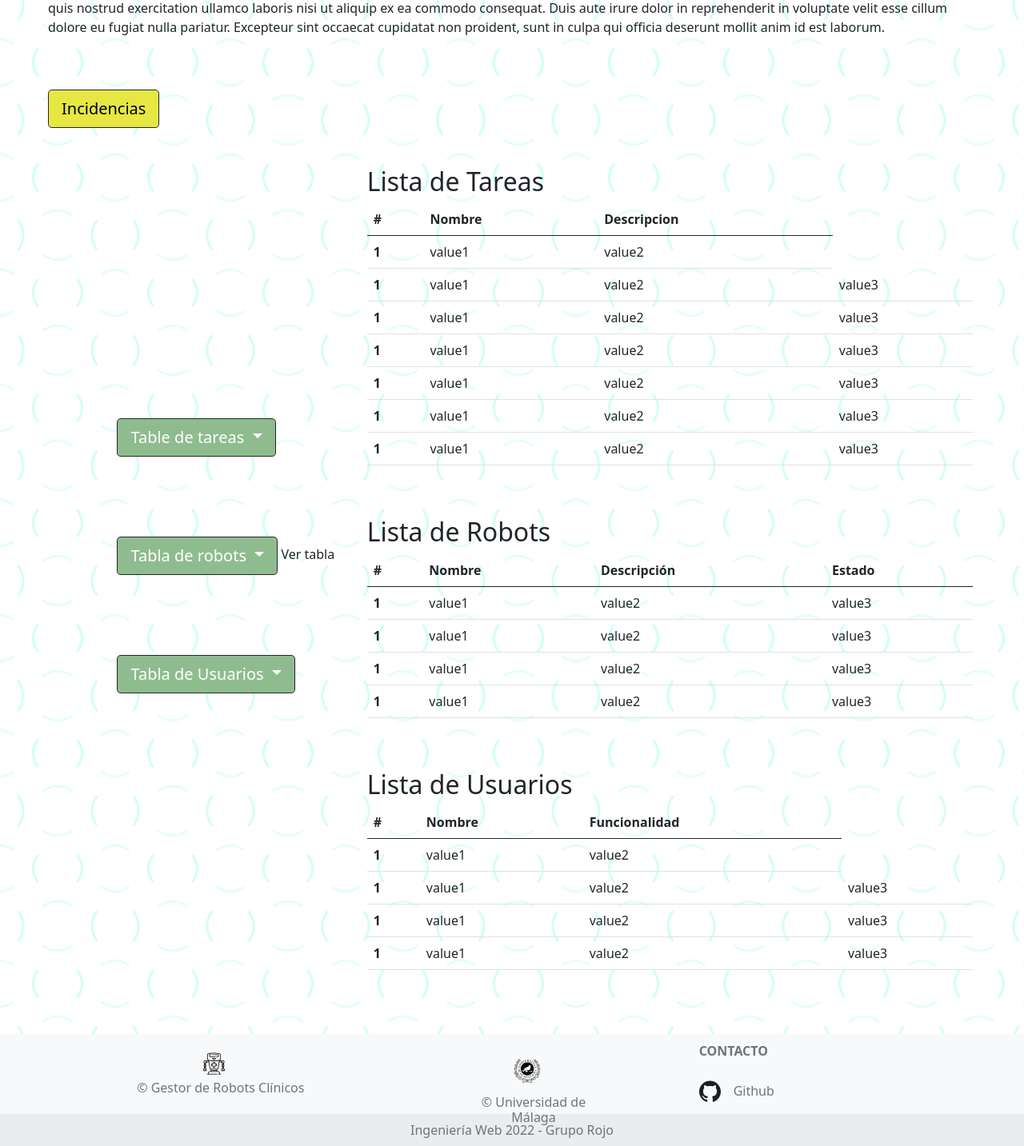
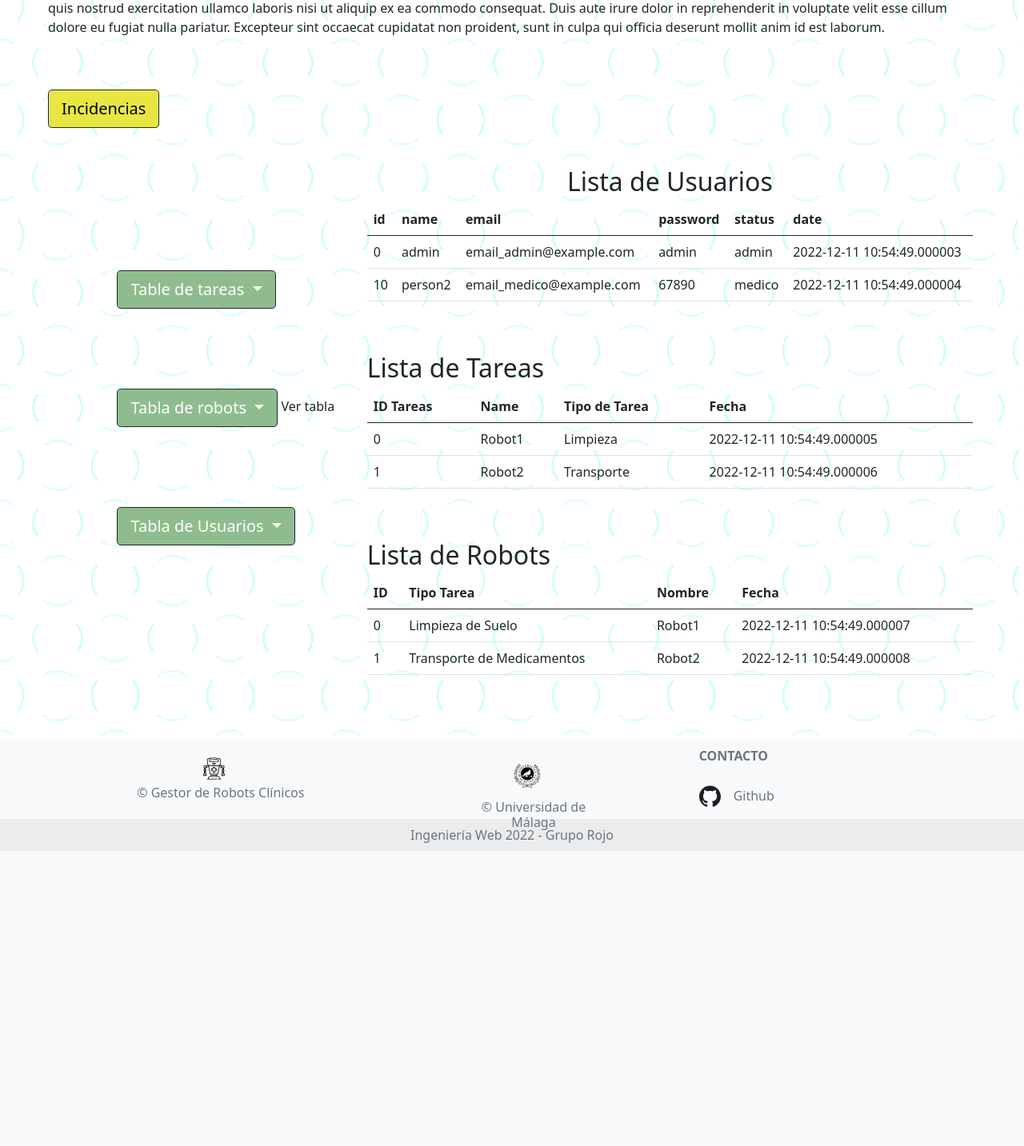
Before and after one commit to jesusaldanamartin/web_engineering, a Flask app: page /admin in a window 1280 px wide. Shown: the part 210-1643 px from the top of the page at 80% size. After the commit the page ends 1274 px from the top, so only its background shows below. Run offline with Flask 3, Linux system fonts and the light colour scheme; some libraries are stand-ins or nearby versions.

Commit message:
plantilla admin muestra los datos y form areglado

```diff
--- a/app.py
+++ b/app.py
@@ -11,7 +11,6 @@ from tkinter import messagebox
 
 
 
-
 app = Flask(__name__)
 app.config['SECRET_KEY'] = 'key'
 app.config['SQLALCHEMY_DATABASE_URI'] = 'sqlite:///database.db'
@@ -22,26 +21,25 @@ with app.app_context():
 
 class Users(db.Model):
     __tablename__ = 'Users'
-    id = db.Column(db.Integer, primary_key=True)
+    id = db.Column(db.String(10), primary_key=True)
     name = db.Column(db.String(150), nullable=False)
     email = db.Column(db.String(120), nullable=False, unique=True)
     password = db.Column(db.String(20), nullable=False)
     status = db.Column(db.String(20), nullable=False)
-    date_added = db.Column(db.DateTime, default=datetime.utcnow)
+    date = db.Column(db.DateTime, default=datetime.utcnow)
 
     def __repr__(self):
-        return self.status
+        return f"<User id={self.id} name={self.name} email={self.email} password={self.password} status={self.status} date={self.date}>"
 
 class Tareas(db.Model):
     __tablename__ = 'Tareas'
-    id = db.Column(db.Integer, primary_key=True)
+    id = db.Column(db.String(10), primary_key=True)
     name = db.Column(db.String(150), nullable=False)
     tipo = db.Column(db.String(120), nullable=False, unique=True)
-    date_added = db.Column(db.DateTime, default=datetime.utcnow)
-
+    date = db.Column(db.DateTime, default=datetime.utcnow)
 
     def __repr__(self):
-        return self.id
+        return f"<Task id={self.id} name={self.name} tipo={self.tipo} date={self.date}>"
 
 class Admin(db.Model):
     __tablename__ = 'Administrators'
@@ -57,27 +55,20 @@ class Doctor(db.Model):
     def __repr__(self):
         return '<doctor %r>' % self.doctor
 
-class LoginForm(FlaskForm):
-    username = StringField('username', validators=[InputRequired(), Length(min=4,max=15)])
-    password = PasswordField('password', validators=[InputRequired(), Length(min=8, max=50)])
-    remember = BooleanField('Remember me')
-
 class Robots(db.Model):
     __tablename__ = 'Robots'
     id_Tareas = db.Column(db.String(100), db.ForeignKey(Tareas.id), primary_key= True)
     tipoTarea = db.Column(db.String(150), nullable=False)
     name = db.Column(db.String(150), nullable=False)
-    date_added = db.Column(db.DateTime, default=datetime.utcnow)
+    date = db.Column(db.DateTime, default=datetime.utcnow)
 
     def __repr__(self):
-        return '<TipoTarea %r>' % self.tipoTarea
+        return f"<Robot id_Tarea={self.id_Tareas} tipoTarea={self.tipoTarea} name={self.name} date={self.date}>"
 
 
 def inserts():
     usr = Users(id=0, name="admin", email="email_admin@example.com", password="admin", status="admin")
     usr2 = Users(id=10, name="person2", email="email_medico@example.com", password="67890", status="medico")
-    #usr3 = Users(id=20, name="person2", email="email_tecnico@example.com", password="67890", status="admin")
-    #usr4 = Users(id=30, name="person2", email="email_medico2@example.com", password="67890", status="medico")
 
     tarea1 = Tareas(id = 0, name = "Robot1", tipo = "Limpieza")
     tarea2 = Tareas(id = 1, name = "Robot2", tipo = "Transporte" )
@@ -100,11 +91,7 @@ def inserts():
     db.session.add(robot2)
     db.session.commit()
 
-
-@app.route("/form")
-def form_flask():
-    form = LoginForm()
-    return render_template('home.html', form=form)
+#* --- RUTAS DE FLASK ---
 
 @app.route("/")
 def index():
@@ -115,31 +102,31 @@ def login():
     if request.method == 'POST':
         username = request.form['username']
         password = request.form['password']
-        status = 'admin'
 
         user_exists = db.session.query(exists().where(Users.name == username)).scalar()
         password_exists = db.session.query(exists().where(Users.password == password)).scalar()
-        #is_admin = db.session.query(exists().where(Users.status == status)).scalar()
+        usuario_registrado = db.session.query(Users).where(Users.name == username, Users.password == password).one()
 
-        person = select(Users).where(Users.name == username, Users.password == password)
-        get_status = db.session.execute(person).all()
-
-        print(person)
-        print(str(get_status[0][0]))
-        print(user_exists)
-        print(password_exists)
         if (user_exists and password_exists):
-            if (str(get_status[0][0]) == "admin"):
+            if (str(usuario_registrado.status) == "admin"):
                 return redirect('/admin')
             else:
                 return redirect('/doctor')
-
     else:
         return render_template('log.jinja')
 
 @app.route("/admin")
 def admin():
-    return render_template('template_tecnico.jinja')
+
+    usuarios_db = db.session.query(Users).all()
+    tareas_db = db.session.query(Tareas).all()
+    robots_db = db.session.query(Robots).all()
+
+    #for user in usuarios_db: print(user.name)
+    #for task in tareas_db: print(task.name)
+    #for robot in robots_db: print(robot.name)
+
+    return render_template('template_tecnico.jinja', usuarios = usuarios_db, tareas = tareas_db, robots = robots_db)
 
 @app.route("/doctor")
 def doctor():
@@ -150,15 +137,18 @@ def robot():
     return render_template('template_robot.jinja')
 
 
-@app.route("/admin/formularioTareas")
+@app.route("/admin/formularioTareas", methods=["GET","POST"])
 def tarea():
 
     if request.method == 'POST':
         id_tarea= request.form['id']
         name_tarea= request.form['name']
         tipo_tarea = request.form['tipo']
+        print(id_tarea)
+        print(name_tarea)
+        print(tipo_tarea)
 
-        tarea_exists = db.session.query(exists().where(Tareas.id == id)).scalar()
+        tarea_exists = db.session.query(exists().where(Tareas.id == id_tarea)).scalar()
         if (tarea_exists):
             messagebox.showinfo(message="La tarea ya existe, prueba otro ID", title="ERROR CREANDO TAREA")
             return render_template('formulario_tecnico_tareas.jinja')
@@ -169,6 +159,7 @@ def tarea():
             db.session.commit()
             return render_template('formulario_tecnico_tareas.jinja')
 
+    return render_template('formulario_tecnico_tareas.jinja')
 
 @app.route("/admin/formularioUsuarios")
 def usuario():
--- a/templates/template_tecnico.jinja
+++ b/templates/template_tecnico.jinja
@@ -67,96 +67,52 @@
     <fieldset class="text-black col-md-8 px-3">
       <form method="GET" class="mt-5 row justify-content-center">
         <div>
-          <table class="table"> <h2>Lista de Tareas</h2>
+          <table class="table"> <h2 class="text-center">Lista de Usuarios</h2>
             <thead>
               <tr>
-                <th scope="col"> # </th>
-                <th scope="col"> Nombre</th>
-                <th scope="col">Descripcion</th>
+                <th scope="col"> id </th>
+                <th scope="col"> name </th>
+                <th scope="col"> email </th>
+                <th scope="col"> password </th>
+                <th scope="col"> status </th>
+                <th scope="col"> date </th>
               </tr>
             </thead>
             <tbody>
+              {% for user in usuarios %}
                 <tr>
-                <th scope="row">1</th>
-                <td>value1</td>
-                <td>value2</td>
+                  <td>{{user.id}}</td>
+                  <td>{{user.name}}</td>
+                  <td>{{user.email}}</td>
+                  <td>{{user.password}}</td>
+                  <td>{{user.status}}</td>
+                  <td>{{user.date}}</td>
                 </tr>
-              <tr>
-                <th scope="row">1</th>
-                <td>value1</td>
-                <td>value2</td>
-                <td>value3</td>
-              </tr>
-              <tr>
-                <th scope="row">1</th>
-                <td>value1</td>
-                <td>value2</td>
-                <td>value3</td>
-              </tr>
-              <tr>
-                <th scope="row">1</th>
-                <td>value1</td>
-                <td>value2</td>
-                <td>value3</td>
-              </tr>
-              <tr>
-                <th scope="row">1</th>
-                <td>value1</td>
-                <td>value2</td>
-                <td>value3</td>
-              </tr>
-              <tr>
-                <th scope="row">1</th>
-                <td>value1</td>
-                <td>value2</td>
-                <td>value3</td>
-              </tr>
-              <tr>
-                <th scope="row">1</th>
-                <td>value1</td>
-                <td>value2</td>
-                <td>value3</td>
-              </tr>
+              {% endfor %}
             </tbody>
           </table>
         </div>
       </form>
       <form method="GET" class="mt-5 row justify-content-center">
         <div>
-          <table class="table"> <h2>Lista de Robots</h2>
+          <table class="table"> <h2>Lista de Tareas</h2>
             <thead>
               <tr>
-                <th scope="col"> # </th>
-                <th scope="col"> Nombre </th>
-                <th scope="col"> Descripción </th>
-                <th scope="col"> Estado </th>
+                <th scope="col"> ID Tareas </th>
+                <th scope="col"> Name </th>
+                <th scope="col"> Tipo de Tarea </th>
+                <th scope="col"> Fecha </th>
               </tr>
             </thead>
             <tbody>
+              {% for task in tareas %}
                 <tr>
-                <th scope="row">1</th>
-                <td>value1</td>
-                <td>value2</td>
-                <td>value3</td>
+                  <td>{{task.id}}</td>
+                  <td>{{task.name}}</td>
+                  <td>{{task.tipo}}</td>
+                  <td>{{task.date}}</td>
                 </tr>
-              <tr>
-                <th scope="row">1</th>
-                <td>value1</td>
-                <td>value2</td>
-                <td>value3</td>
-              </tr>
-              <tr>
-                <th scope="row">1</th>
-                <td>value1</td>
-                <td>value2</td>
-                <td>value3</td>
-              </tr>
-              <tr>
-                <th scope="row">1</th>
-                <td>value1</td>
-                <td>value2</td>
-                <td>value3</td>
-              </tr>
+              {% endfor %}
             </tbody>
           </table>
         </div>
@@ -164,38 +120,24 @@
 
       <form method="GET" class="mt-5 row justify-content-center">
         <div>
-          <table class="table"> <h2>Lista de Usuarios</h2>
+          <table class="table"> <h2>Lista de Robots</h2>
             <thead>
               <tr>
-                <th scope="col"> # </th>
-                <th scope="col"> Nombre</th>
-                <th scope="col"> Funcionalidad </th>
+                <th scope="col"> ID </th>
+                <th scope="col"> Tipo Tarea </th>
+                <th scope="col"> Nombre </th>
+                <th scope="col"> Fecha </th>
               </tr>
             </thead>
             <tbody>
+              {% for robot in robots %}
                 <tr>
-                <th scope="row">1</th>
-                <td>value1</td>
-                <td>value2</td>
+                  <td>{{robot.id_Tareas}}</td>
+                  <td>{{robot.tipoTarea}}</td>
+                  <td>{{robot.name}}</td>
+                  <td>{{robot.date}}</td>
                 </tr>
-              <tr>
-                <th scope="row">1</th>
-                <td>value1</td>
-                <td>value2</td>
-                <td>value3</td>
-              </tr>
-              <tr>
-                <th scope="row">1</th>
-                <td>value1</td>
-                <td>value2</td>
-                <td>value3</td>
-              </tr>
-              <tr>
-                <th scope="row">1</th>
-                <td>value1</td>
-                <td>value2</td>
-                <td>value3</td>
-              </tr>
+              {% endfor %}
             </tbody>
           </table>
         </div>
```
Also changed, not shown: templates/formulario_tecnico_tareas.jinja (+4 -4 lines). Lines whose indentation alone changed are shown as unchanged.
